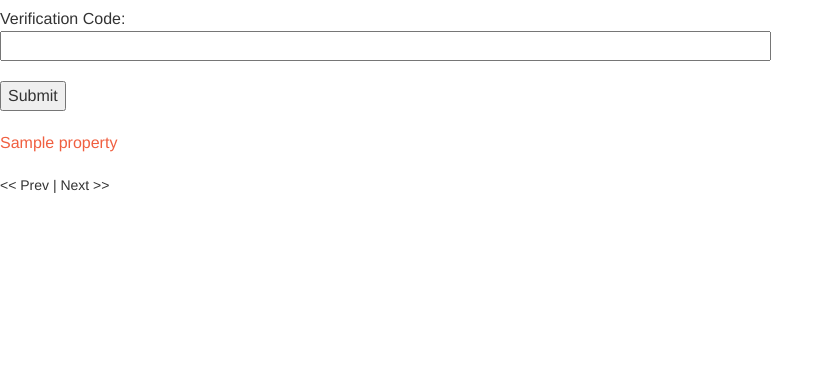
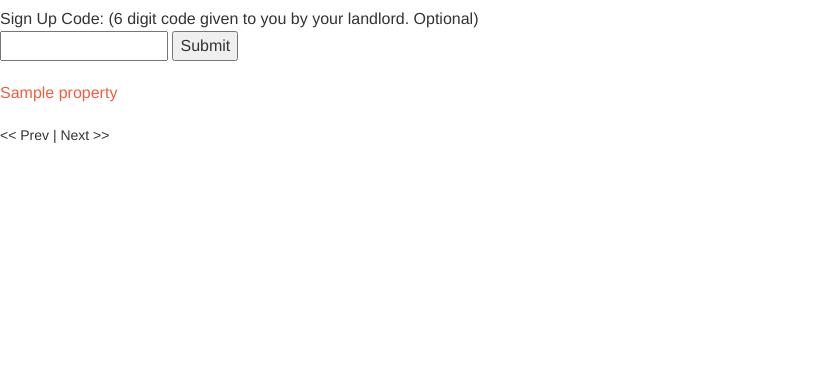
Before and after one commit to SlayterDev/ProjectR, a Python web app: template app/templates/ChooseProperty.html in a window 1280 px wide. Shown: the part 63-455 px from the top of the page, without its empty margins (0-834 px from the left). Run offline with Jinja, Linux system fonts and the light colour scheme; the template is opened without the code that fills it: most values are stand-ins (such as "Sample title", 1, 10 or a date in 2020); form fields are guessed from the names that the template uses.

Commit message:
Misc template changes

```diff
--- a/app/templates/Charge.html
+++ b/app/templates/Charge.html
@@ -11,4 +11,5 @@
 <h1>Payment Failed</h1>
 <p>{{error}}</p>
 {% endif %}
+<a href="{{url_for('userDashboard')}}">Dashboard</a>
 {% endblock %}
--- a/app/templates/ChooseProperty.html
+++ b/app/templates/ChooseProperty.html
@@ -2,17 +2,17 @@
 
 {% block content %}
 <h1>Choose Your Property</h1>
-<div style="display: inline-block">
+<div style="display: inline-block;">
 	<form action="" method="post" name="enterCode">
 		{{ form.hidden_tag() }}
 		<p>
-			Verification Code:<br>
-			{{ form.code(size=80) }}<br>
+			Sign Up Code: (6 digit code given to you by your landlord. Optional)<br>
+			{{ form.code(size=15) }}
 			{% for error in form.code.errors %}
 				<span style="color: red;">[{{error}}]</span>
 			{% endfor %}
+			<input type="submit" value="Submit">
 		</p>
-		<p><input type="submit" value="Submit"></p>
 	</form>
 </div>
 {% for property in properties.items %}
--- a/app/templates/Payrent.html
+++ b/app/templates/Payrent.html
@@ -4,6 +4,10 @@
   <script id="stripe" src="https://checkout.stripe.com/checkout.js"></script>
   <script type="text/javascript" src="/static/js/payrent.js"></script>
 
+  <br>
+  <br>
+  <br>
+  <br>
   <article>
     <label>
       <span>Amount</span>
--- a/app/templates/landlordDashboard.html
+++ b/app/templates/landlordDashboard.html
@@ -11,7 +11,7 @@
 <p><a href="{{url_for('showLandlordTransactions')}}">View Latest Payments</a></p>
 {% if g.user.verify_string %}
 <br>
-<p>Your tenants' verify code is <strong>{{ g.user.verify_string }}</strong><br>This code is case sensitve.</p>
+<p>Your unique sign up code is <strong>{{ g.user.verify_string }}</strong><br>Give this code to your tenants for faster easier sign up. This code is case sensitve.</p>
 {% endif %}
 <br>
 <h3>Your Registered Tenants</h3>
```
